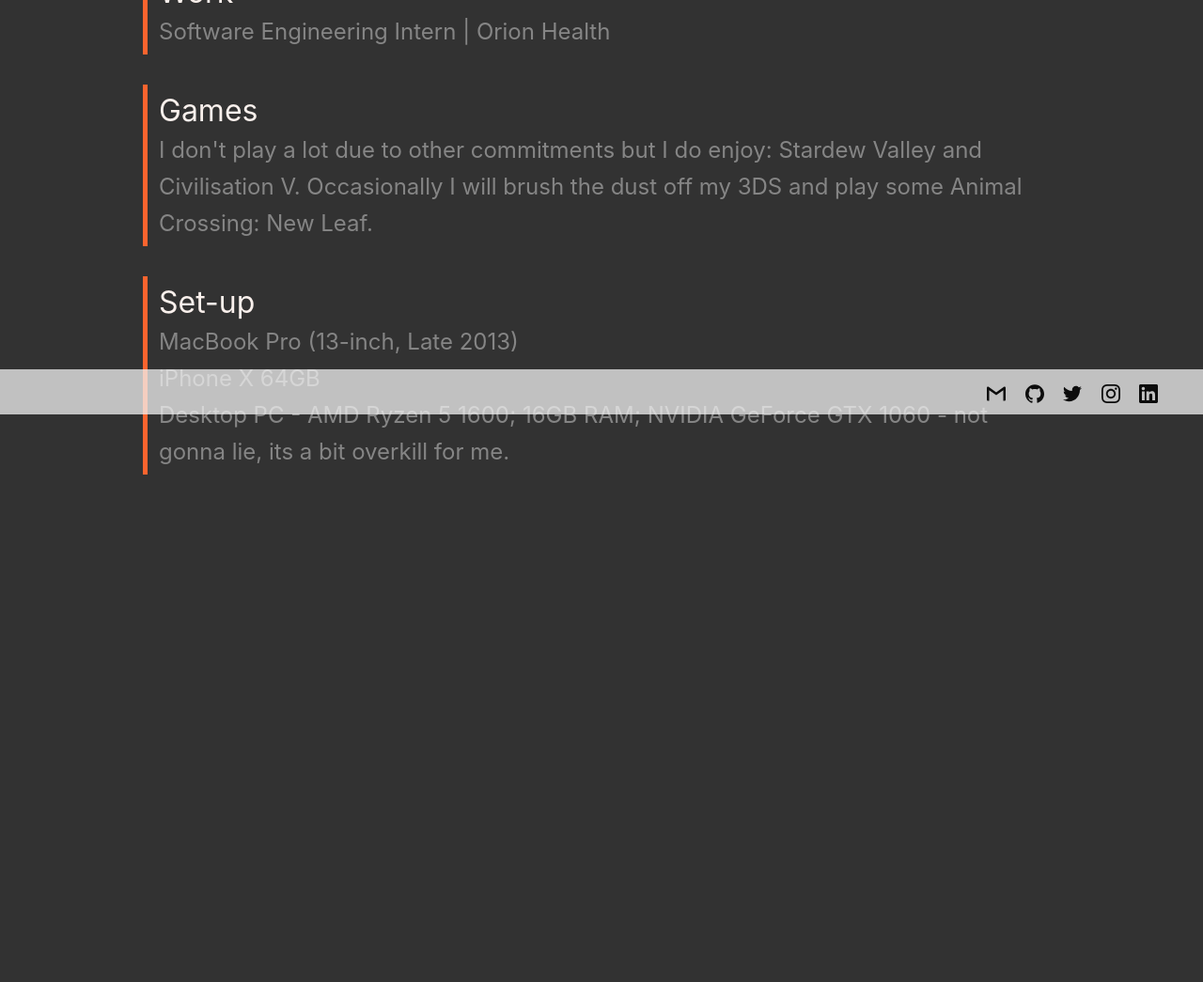
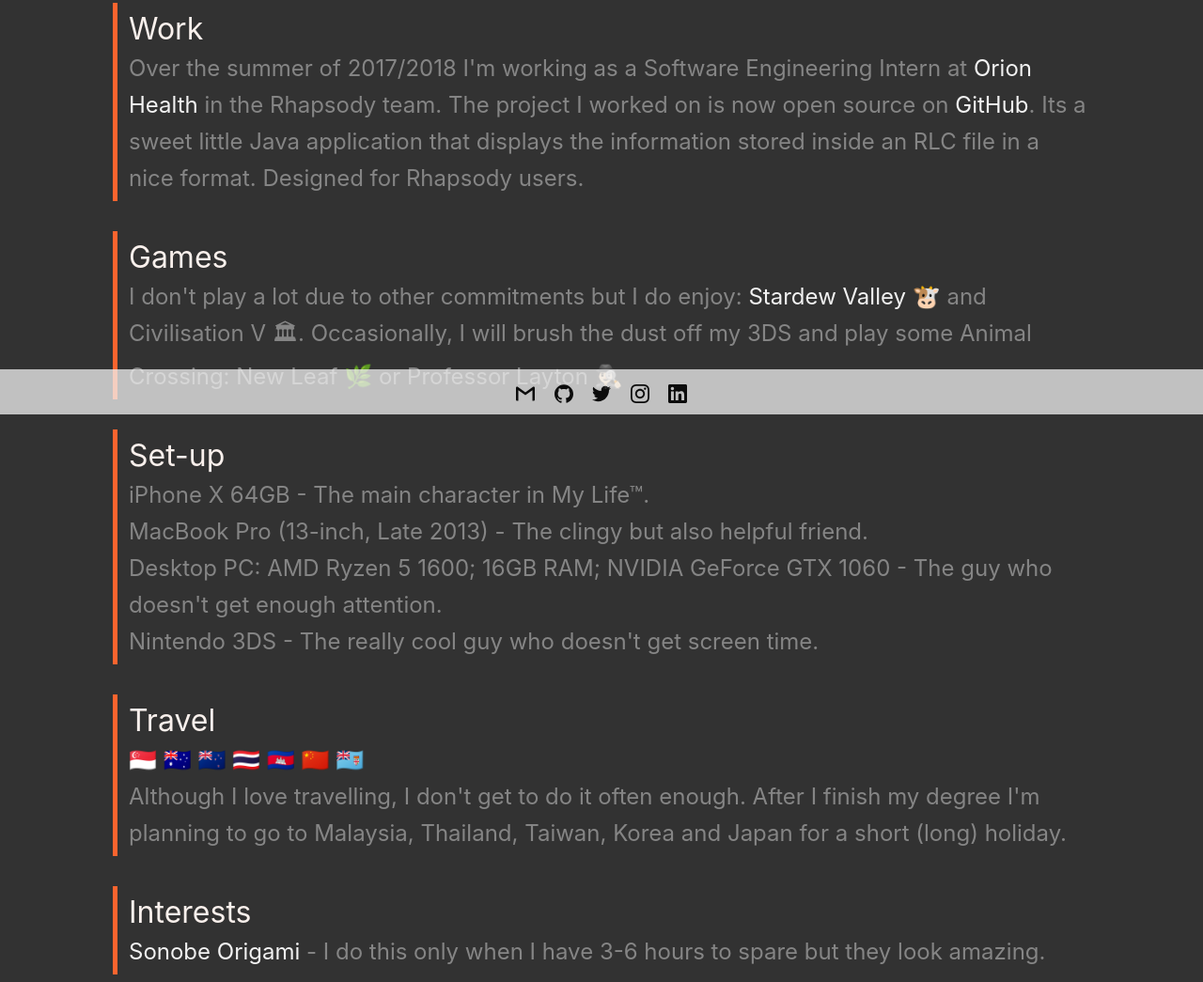
Before and after one commit to jilaada/jilaada.github.io, a plain HTML site: page me.html in a window 1280 px wide. Shown: the part 359-1404 px from the top of the page at 94% size. Before the commit the page ends 872 px from the top, so only its background shows below. Drawn offline with Linux system fonts and the light colour scheme.

Commit message:
Added more information in my me page

```diff
--- a/me.html
+++ b/me.html
@@ -33,7 +33,7 @@
                 <p class="left-text">
                   Education </br>
                   <span class="small-text">
-                      Computer Systems Engineering | University of Auckland
+                    Currently studying <a href="http://www.ece.auckland.ac.nz/en/for/future-undergraduates/fu-study-options/be-hons-computer-systems-engineering.html">Computer Systems Engineering</a> at the <a href="https://www.auckland.ac.nz/en.html">University of Auckland</a>. This is where I spend way too much of my time but enjoy every second of it... sometimes. 💩 </br>
                   </span>
                 </p>
               </div>
@@ -41,7 +41,7 @@
                 <p class="left-text">
                   Work </br>
                   <span class="small-text">
-                      Software Engineering Intern | Orion Health
+                    Over the summer of 2017/2018 I'm working as a Software Engineering Intern at <a href="https://orionhealth.com/nz/">Orion Health</a> in the Rhapsody team. The project I worked on is now open source on <a href="https://github.com/orionhealth/rlc-analyser">GitHub</a>. Its a sweet little Java application that displays the information stored inside an RLC file in a nice format. Designed for Rhapsody users.
                   </span>
                 </p>
               </div>
@@ -49,7 +49,7 @@
                 <p class="left-text">
                   Games </br>
                   <span class="small-text">
-                      I don't play a lot due to other commitments but I do enjoy: Stardew Valley and Civilisation V. Occasionally I will brush the dust off my 3DS and play some Animal Crossing: New Leaf.
+                    I don't play a lot due to other commitments but I do enjoy: <a href="https://stardewvalley.net/">Stardew Valley</a> 🐮 and Civilisation V 🏛. Occasionally, I will brush the dust off my 3DS and play some Animal Crossing: New Leaf 🌿 or Professor Layton 🕵🏻‍♀️
                   </span>
                 </p>
               </div>
@@ -57,9 +57,27 @@
                 <p class="left-text">
                   Set-up </br>
                   <span class="small-text">
-                      MacBook Pro (13-inch, Late 2013)</br>
-                      iPhone X 64GB</br>
-                      Desktop PC - AMD Ryzen 5 1600; 16GB RAM; NVIDIA GeForce GTX 1060 - not gonna lie, its a bit overkill for me.
+                    iPhone X 64GB - The main character in My Life™.</br>
+                    MacBook Pro (13-inch, Late 2013) - The clingy but also helpful friend.</br>
+                    Desktop PC: AMD Ryzen 5 1600; 16GB RAM; NVIDIA GeForce GTX 1060 - The guy who doesn't get enough attention.</br>
+                    Nintendo 3DS - The really cool guy who doesn't get screen time.
+                  </span>
+                </p>
+              </div>
+              <div class="box e">
+                <p class="left-text">
+                    Travel </br>
+                    <span class="small-text">
+                    🇸🇬 🇦🇺 🇳🇿 🇹🇭 🇰🇭 🇨🇳 🇫🇯</br>
+                      Although I love travelling, I don't get to do it often enough. After I finish my degree I'm planning to go to Malaysia, Thailand, Taiwan, Korea and Japan for a short (long) holiday.
+                    </span>
+                </p>
+              </div>
+              <div class="box f">
+                <p class="left-text">
+                    Interests </br>
+                    <span class="small-text">
+                      <a href="https://en.wikipedia.org/wiki/Sonobe">Sonobe Origami</a> - I do this only when I have 3-6 hours to spare but they look amazing.
                     </span>
                 </p>
               </div>
--- a/static/me-style.css
+++ b/static/me-style.css
@@ -23,7 +23,15 @@ html, body {
   grid-template-columns: 100%;
   background-color: #000000 none;
   color: #444;
-  margin: 0 10% 3rem 10%;
+  margin: 0 7.5% 3rem 7.5%;
+}
+
+a {
+  color: var(--nav-text-color);
+}
+
+a:hover {
+  color: var(--accent-color);
 }
 
 .box {
--- a/static/style.css
+++ b/static/style.css
@@ -127,7 +127,7 @@ a {
   bottom: 0;
   left: 0;
   padding-right: 40px;
-  text-align: right;
+  text-align: center;
   opacity: 0.75;
   height: 3rem;
 }
@@ -154,5 +154,4 @@ a {
 .box {
   padding: 20px;
   text-align: center;
-
 }
```
Lines whose indentation alone changed are shown as unchanged.
